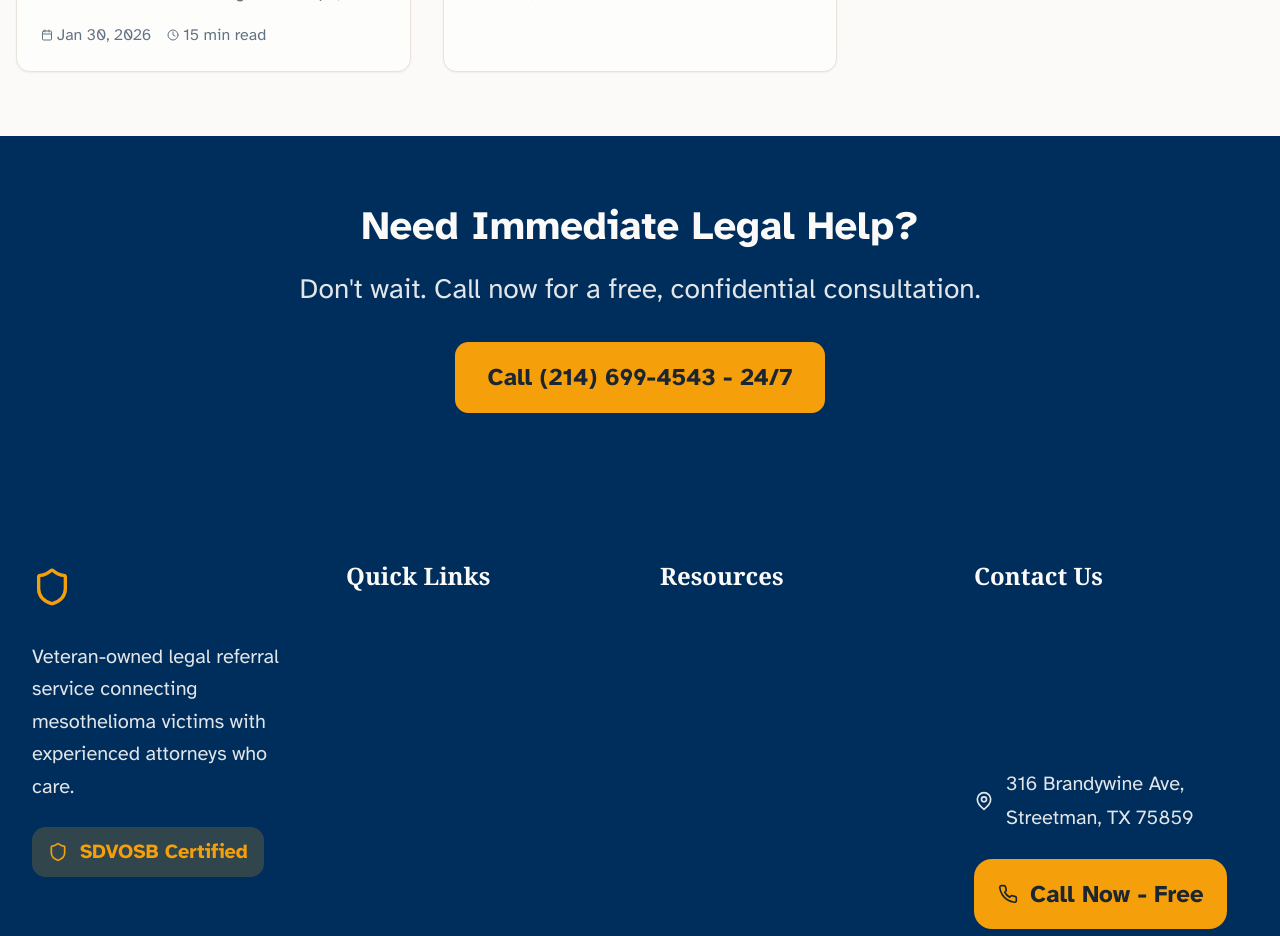
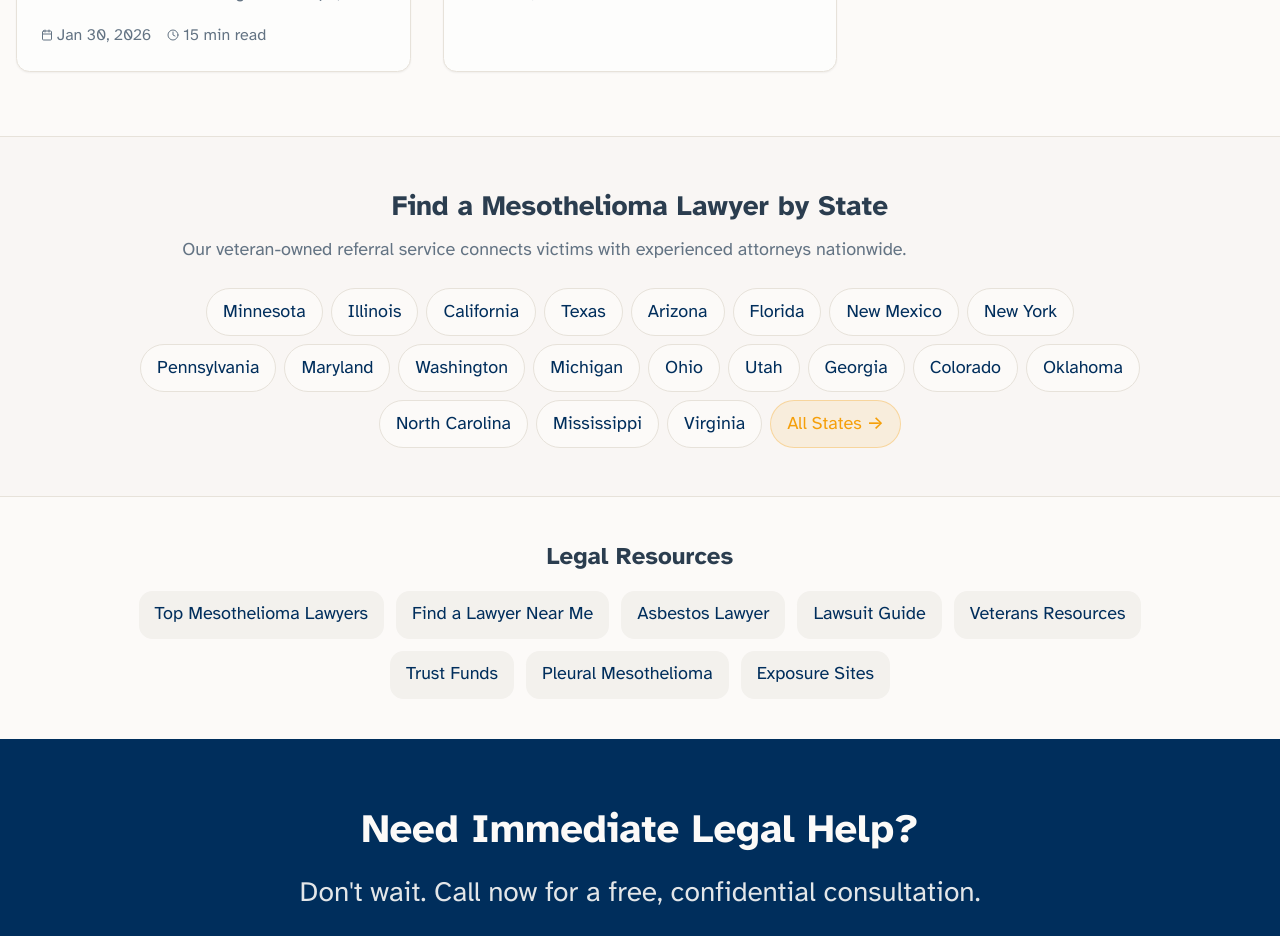
Before and after one commit to widescopeindustries/mesotheliomalawyernearby, a Next.js app: page /blog in a window 1280 px wide. Shown: the part 1300-2236 px from the top of the page. Built offline with nearby package versions, Linux system fonts and the light colour scheme; no server answers.

Commit message:
Fix internal linking: blog<->location pages, landing pages, state nav, blog listing resources

```diff
--- a/src/app/blog/[slug]/page.tsx
+++ b/src/app/blog/[slug]/page.tsx
@@ -4,8 +4,9 @@ import { notFound } from 'next/navigation'
 import { Card, CardContent } from '@/components/ui/card'
 import { Badge } from '@/components/ui/badge'
 import { Button } from '@/components/ui/button'
-import { Calendar, Clock, ArrowLeft, Phone, Share2, Shield } from 'lucide-react'
+import { Calendar, Clock, ArrowLeft, ArrowRight, Phone, Share2, Shield } from 'lucide-react'
 import { BLOG_POSTS, getPostBySlug, getRecentPosts, BlogPost } from '@/data/blog/posts'
+import { TARGET_KEYWORDS } from '@/data/keywords'
 
 interface BlogPostPageProps {
   params: {
@@ -228,6 +229,53 @@ export default function BlogPostPage({ params }: BlogPostPageProps) {
                     </div>
                   </div>
                 )}
+
+                {/* Helpful Resources */}
+                {post.relatedLandingPages?.length > 0 && (
+                  <div>
+                    <h3 className="font-serif font-semibold mb-4">Helpful Resources</h3>
+                    <div className="space-y-2">
+                      {post.relatedLandingPages.map((page) => (
+                        <Link
+                          key={page.href}
+                          href={page.href}
+                          className="flex items-center gap-2 text-sm text-primary hover:text-primary/80 hover:underline py-1"
+                        >
+                          <ArrowRight className="h-3 w-3 flex-shrink-0" />
+                          {page.label}
+                        </Link>
+                      ))}
+                    </div>
+                  </div>
+                )}
+
+                {/* Find a Lawyer in Your State */}
+                {post.relatedLocationSlugs?.length > 0 && (
+                  <div>
+                    <h3 className="font-serif font-semibold mb-3">Find a Lawyer By State</h3>
+                    <div className="flex flex-wrap gap-2">
+                      {post.relatedLocationSlugs.map((slug) => {
+                        const location = TARGET_KEYWORDS.find((k) => k.slug === slug)
+                        if (!location) return null
+                        return (
+                          <Link
+                            key={slug}
+                            href={`/location/${slug}`}
+                            className="inline-block bg-muted hover:bg-primary/10 text-sm font-medium px-3 py-1.5 rounded-full transition-colors"
+                          >
+                            {location.state}
+                          </Link>
+                        )
+                      })}
+                      <Link
+                        href="/directory"
+                        className="inline-block bg-accent/10 hover:bg-accent/20 text-accent text-sm font-medium px-3 py-1.5 rounded-full transition-colors"
+                      >
+                        All States →
+                      </Link>
+                    </div>
+                  </div>
+                )}
               </div>
             </div>
           </div>
--- a/src/app/blog/page.tsx
+++ b/src/app/blog/page.tsx
@@ -4,6 +4,7 @@ import { Card, CardContent } from '@/components/ui/card'
 import { Badge } from '@/components/ui/badge'
 import { Calendar, Clock, ArrowRight, BookOpen } from 'lucide-react'
 import { BLOG_POSTS, BlogPost } from '@/data/blog/posts'
+import { TARGET_KEYWORDS } from '@/data/keywords'
 
 export const metadata: Metadata = {
   title: 'Mesothelioma Resources & Guides | Expert Legal Information',
@@ -117,6 +118,68 @@ export default function BlogPage() {
         </div>
       </section>
 
+      {/* Find a Lawyer by State */}
+      <section className="py-12 bg-muted/40 border-t border-border">
+        <div className="container mx-auto px-4">
+          <div className="max-w-4xl mx-auto">
+            <h2 className="text-xl font-bold mb-2 text-center">Find a Mesothelioma Lawyer by State</h2>
+            <p className="text-muted-foreground text-sm text-center mb-6">
+              Our veteran-owned referral service connects victims with experienced attorneys nationwide.
+            </p>
+            <div className="flex flex-wrap justify-center gap-2">
+              {TARGET_KEYWORDS
+                .filter((k) => (k as any).isStatePage)
+                .sort((a, b) => ((b as any).volume || 0) - ((a as any).volume || 0))
+                .slice(0, 20)
+                .map((k) => (
+                  <Link
+                    key={k.slug}
+                    href={`/location/${k.slug}`}
+                    className="px-4 py-2 bg-background hover:bg-primary/10 border border-border rounded-full text-sm font-medium transition-colors"
+                  >
+                    {k.state}
+                  </Link>
+                ))}
+              <Link
+                href="/directory"
+                className="px-4 py-2 bg-accent/10 hover:bg-accent/20 text-accent border border-accent/30 rounded-full text-sm font-medium transition-colors"
+              >
+                All States →
+              </Link>
+            </div>
+          </div>
+        </div>
+      </section>
+
+      {/* Key Landing Pages */}
+      <section className="py-10 bg-background border-t border-border">
+        <div className="container mx-auto px-4">
+          <div className="max-w-4xl mx-auto">
+            <h2 className="text-lg font-bold mb-4 text-center">Legal Resources</h2>
+            <div className="flex flex-wrap justify-center gap-3">
+              {[
+                { href: '/best-mesothelioma-lawyers', label: 'Top Mesothelioma Lawyers' },
+                { href: '/mesothelioma-lawyer-near-me', label: 'Find a Lawyer Near Me' },
+                { href: '/asbestos-lawyer', label: 'Asbestos Lawyer' },
+                { href: '/mesothelioma-lawsuit', label: 'Lawsuit Guide' },
+                { href: '/veteran-resources', label: 'Veterans Resources' },
+                { href: '/asbestos-trust-funds-explained', label: 'Trust Funds' },
+                { href: '/types/pleural-mesothelioma', label: 'Pleural Mesothelioma' },
+                { href: '/exposure-sites', label: 'Exposure Sites' },
+              ].map((item) => (
+                <Link
+                  key={item.href}
+                  href={item.href}
+                  className="px-4 py-2 bg-muted hover:bg-primary/10 rounded-lg text-sm font-medium transition-colors"
+                >
+                  {item.label}
+                </Link>
+              ))}
+            </div>
+          </div>
+        </div>
+      </section>
+
       {/* CTA Section */}
       <section className="py-16 bg-primary text-primary-foreground">
         <div className="container mx-auto px-4">
--- a/src/app/location/[slug]/page.tsx
+++ b/src/app/location/[slug]/page.tsx
@@ -8,6 +8,7 @@ import { TARGET_KEYWORDS, EXPOSURE_SITES, STATE_SOL, COMMON_FAQS } from '@/data/
 import { EXPOSURE_SITE_DETAILS } from '@/data/exposure-sites'
 import { SchemaMarkup } from '@/components/SchemaMarkup'
 import { CallButton } from '@/components/CallButton'
+import { BLOG_POSTS } from '@/data/blog/posts'
 
 interface LocationPageProps {
   params: {
@@ -441,6 +442,40 @@ export default function LocationPage({ params }: LocationPageProps) {
         </div>
       </section>
 
+      {/* Related Blog Articles */}
+      <section className="py-12 bg-muted/20">
+        <div className="container mx-auto px-4">
+          <div className="max-w-4xl mx-auto">
+            <h2 className="text-2xl font-bold text-center mb-6">Mesothelioma Resources & Guides</h2>
+            <div className="grid sm:grid-cols-2 md:grid-cols-3 gap-4">
+              {BLOG_POSTS.slice(0, 3).map((post) => (
+                <Link
+                  key={post.slug}
+                  href={`/blog/${post.slug}`}
+                  className="block p-4 bg-background rounded-lg border hover:border-primary/50 hover:shadow-sm transition-all group"
+                >
+                  <span className="text-xs font-semibold uppercase tracking-wide text-primary opacity-70">
+                    {post.category === 'legal-process' ? 'Legal Process' :
+                     post.category === 'veteran' ? 'Veterans' :
+                     post.category === 'medical' ? 'Medical Info' :
+                     post.category === 'state-guide' ? 'State Guide' : 'Exposure Site'}
+                  </span>
+                  <h3 className="font-semibold text-sm mt-2 leading-snug group-hover:text-primary transition-colors">
+                    {post.title}
+                  </h3>
+                  <span className="text-primary text-xs font-medium mt-2 inline-block">Read more →</span>
+                </Link>
+              ))}
+            </div>
+            <div className="text-center mt-4">
+              <Link href="/blog" className="text-primary hover:underline text-sm font-medium">
+                View all mesothelioma resources →
+              </Link>
+            </div>
+          </div>
+        </div>
+      </section>
+
       {/* Related Locations */}
       <section className="py-16 bg-muted/40">
         <div className="container mx-auto px-4">
--- a/src/data/blog/posts.ts
+++ b/src/data/blog/posts.ts
@@ -11,6 +11,8 @@ export interface BlogPost {
   author: string;
   readTime: string;
   keywords: string[];
+  relatedLandingPages: { href: string; label: string }[];
+  relatedLocationSlugs: string[];
   content: string;
 }
 
@@ -24,6 +26,13 @@ export const BLOG_POSTS: BlogPost[] = [
     author: "Mesothelioma Lawyer Nearby",
     readTime: "15 min read",
     keywords: ["navy mesothelioma", "asbestos on navy ships", "USS America asbestos", "USS Kitty Hawk asbestos", "VA benefits for mesothelioma", "navy veteran compensation"],
+    relatedLandingPages: [
+      { href: '/veteran-resources', label: 'Veterans Mesothelioma Resources' },
+      { href: '/best-mesothelioma-lawyers', label: 'Top Mesothelioma Lawyers' },
+      { href: '/mesothelioma-lawsuit', label: 'Mesothelioma Lawsuit Guide' },
+      { href: '/asbestos-lawyer', label: 'Find an Asbestos Lawyer' },
+    ],
+    relatedLocationSlugs: ['california', 'texas', 'virginia', 'florida', 'pennsylvania'],
     content: `
       <p class="lead">Serving in the U.S. Navy was an honor, but for many veterans, it came with a hidden danger: asbestos. For decades, the Navy used asbestos in nearly every part of its ships for fireproofing and insulation. Today, Navy veterans make up the largest single group of mesothelioma patients in the United States.</p>
 
@@ -115,8 +124,8 @@ export const BLOG_POSTS: BlogPost[] = [
       <p>Navigating the VA system and the legal process simultaneously can be overwhelming, especially when dealing with a cancer diagnosis. We are a veteran-owned referral service dedicated to helping our shipmates.</p>
       <p>We can connect you with:</p>
       <ul>
-        <li>VA-accredited claims agents to help with your disability paperwork.</li>
-        <li>Top-rated mesothelioma attorneys who have secured millions for Navy families.</li>
+        <li><a href="/veteran-resources">VA-accredited claims agents</a> to help with your disability paperwork.</li>
+        <li><a href="/best-mesothelioma-lawyers">Top-rated mesothelioma attorneys</a> who have secured millions for Navy families.</li>
         <li>Medical specialists who understand veterans' unique health needs.</li>
       </ul>
 
@@ -139,6 +148,13 @@ export const BLOG_POSTS: BlogPost[] = [
     author: "Mesothelioma Lawyer Nearby",
     readTime: "12 min read",
     keywords: ["mesothelioma diagnosis", "pleural mesothelioma", "peritoneal mesothelioma", "mesothelioma stages", "cancer second opinion"],
+    relatedLandingPages: [
+      { href: '/types/pleural-mesothelioma', label: 'Pleural Mesothelioma Guide' },
+      { href: '/types/peritoneal-mesothelioma', label: 'Peritoneal Mesothelioma Guide' },
+      { href: '/mesothelioma-lawyer-near-me', label: 'Find a Lawyer Near You' },
+      { href: '/best-mesothelioma-lawyers', label: 'Top Mesothelioma Lawyers' },
+    ],
+    relatedLocationSlugs: ['new-york', 'california', 'texas', 'ohio', 'illinois'],
     content: `
       <p class="lead">A mesothelioma diagnosis can feel like the world is collapsing. However, understanding the specifics of your diagnosis is the first step toward effective treatment and securing your family's future.</p>
 
@@ -170,6 +186,13 @@ export const BLOG_POSTS: BlogPost[] = [
     author: "Mesothelioma Lawyer Nearby",
     readTime: "10 min read",
     keywords: ["mesothelioma treatment", "immunotherapy", "clinical trials", "chemotherapy for asbestos cancer"],
+    relatedLandingPages: [
+      { href: '/types/pleural-mesothelioma', label: 'Pleural Mesothelioma Guide' },
+      { href: '/mesothelioma-lawyer-near-me', label: 'Find a Lawyer Near You' },
+      { href: '/veteran-resources', label: 'Veterans Treatment Resources' },
+      { href: '/statistics', label: 'Mesothelioma Statistics' },
+    ],
+    relatedLocationSlugs: ['california', 'new-york', 'texas', 'minnesota', 'maryland'],
     content: `
       <h2>The Standard of Care: Multimodal Therapy</h2>
       <p>Most mesothelioma patients receive a combination of treatments, known as multimodal therapy. This typically includes surgery, chemotherapy, and radiation.</p>
@@ -187,11 +210,18 @@ export const BLOG_POSTS: BlogPost[] = [
     author: "Mesothelioma Lawyer Nearby",
     readTime: "8 min read",
     keywords: ["asbestos trust funds", "mesothelioma compensation", "asbestos bankruptcy", "legal payout"],
+    relatedLandingPages: [
+      { href: '/asbestos-lawyer', label: 'Find an Asbestos Lawyer' },
+      { href: '/mesothelioma-lawsuit', label: 'Mesothelioma Lawsuit Guide' },
+      { href: '/best-mesothelioma-lawyers', label: 'Top Mesothelioma Lawyers' },
+      { href: '/directory', label: 'Lawyer Directory' },
+    ],
+    relatedLocationSlugs: ['pennsylvania', 'ohio', 'illinois', 'michigan', 'new-jersey'],
     content: `
       <p class="lead">When asbestos companies filed for bankruptcy, the courts ordered them to set aside money in trust funds to pay future victims. Today, over $30 billion remains in these funds.</p>
 
       <h2>How Trust Fund Claims Work</h2>
-      <p>Unlike a traditional lawsuit, trust fund claims do not require a trial. If you can prove you worked with a company's asbestos products and have a diagnosis, you are eligible for a payout.</p>
+      <p>Unlike a <a href="/mesothelioma-lawsuit">traditional lawsuit</a>, trust fund claims do not require a trial. If you can prove you worked with a company's asbestos products and have a diagnosis, you are eligible for a payout. An experienced <a href="/asbestos-lawyer">asbestos lawyer</a> can file on your behalf at no upfront cost.</p>
     `
   },
   {
@@ -203,6 +233,13 @@ export const BLOG_POSTS: BlogPost[] = [
     author: "Mesothelioma Lawyer Nearby",
     readTime: "14 min read",
     keywords: ["mesothelioma lawsuit", "asbestos lawyer", "legal claim process", "mesothelioma settlement"],
+    relatedLandingPages: [
+      { href: '/mesothelioma-lawsuit', label: 'Mesothelioma Lawsuit Guide' },
+      { href: '/asbestos-lawyer', label: 'Find an Asbestos Lawyer' },
+      { href: '/best-mesothelioma-lawyers', label: 'Top Mesothelioma Lawyers' },
+      { href: '/directory', label: 'Lawyer Directory' },
+    ],
+    relatedLocationSlugs: ['texas', 'california', 'florida', 'georgia', 'north-carolina'],
     content: `
       <p class="lead">Filing a lawsuit might seem daunting, but for most mesothelioma patients, the process is handled entirely by their legal team with minimal effort from the family.</p>
 
```
